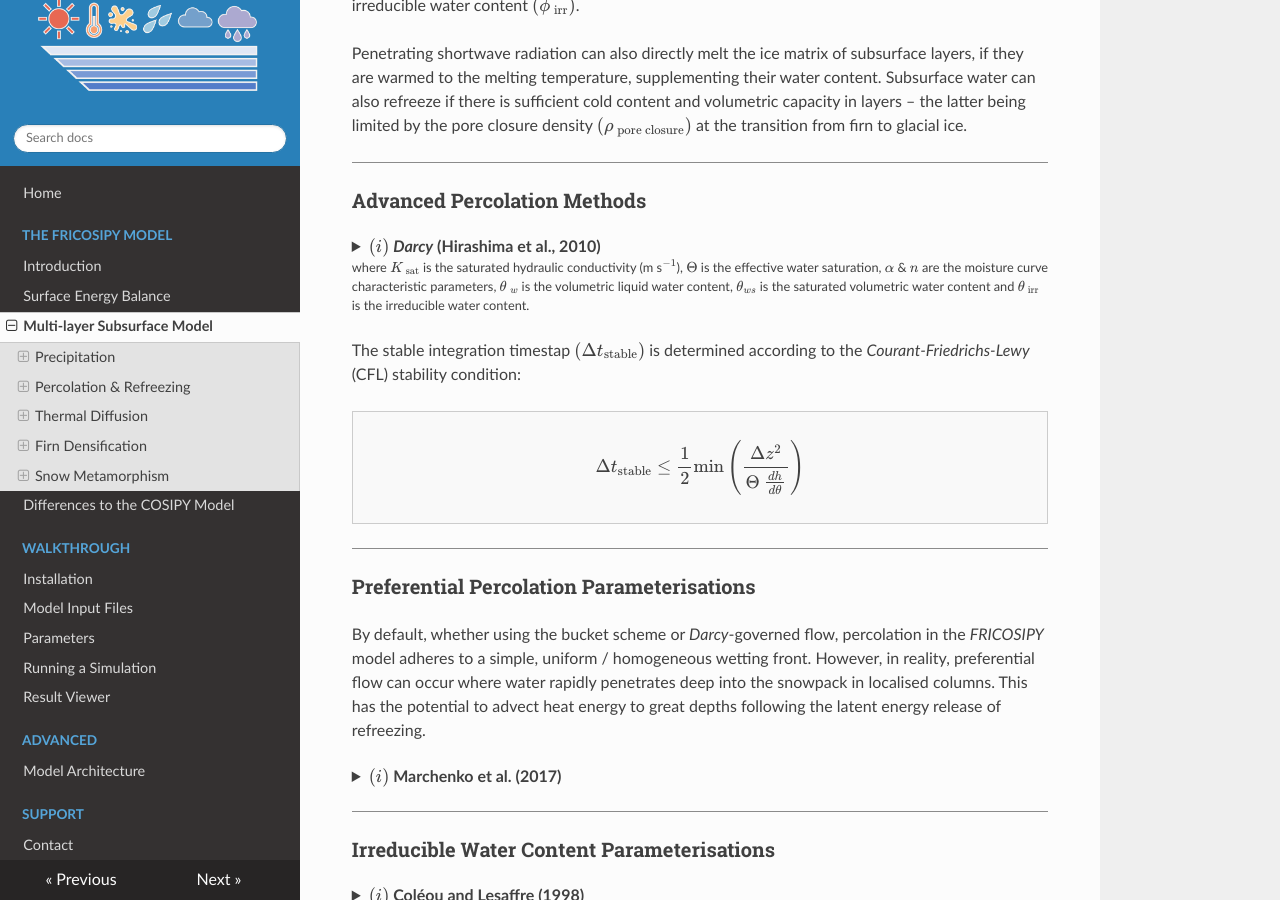
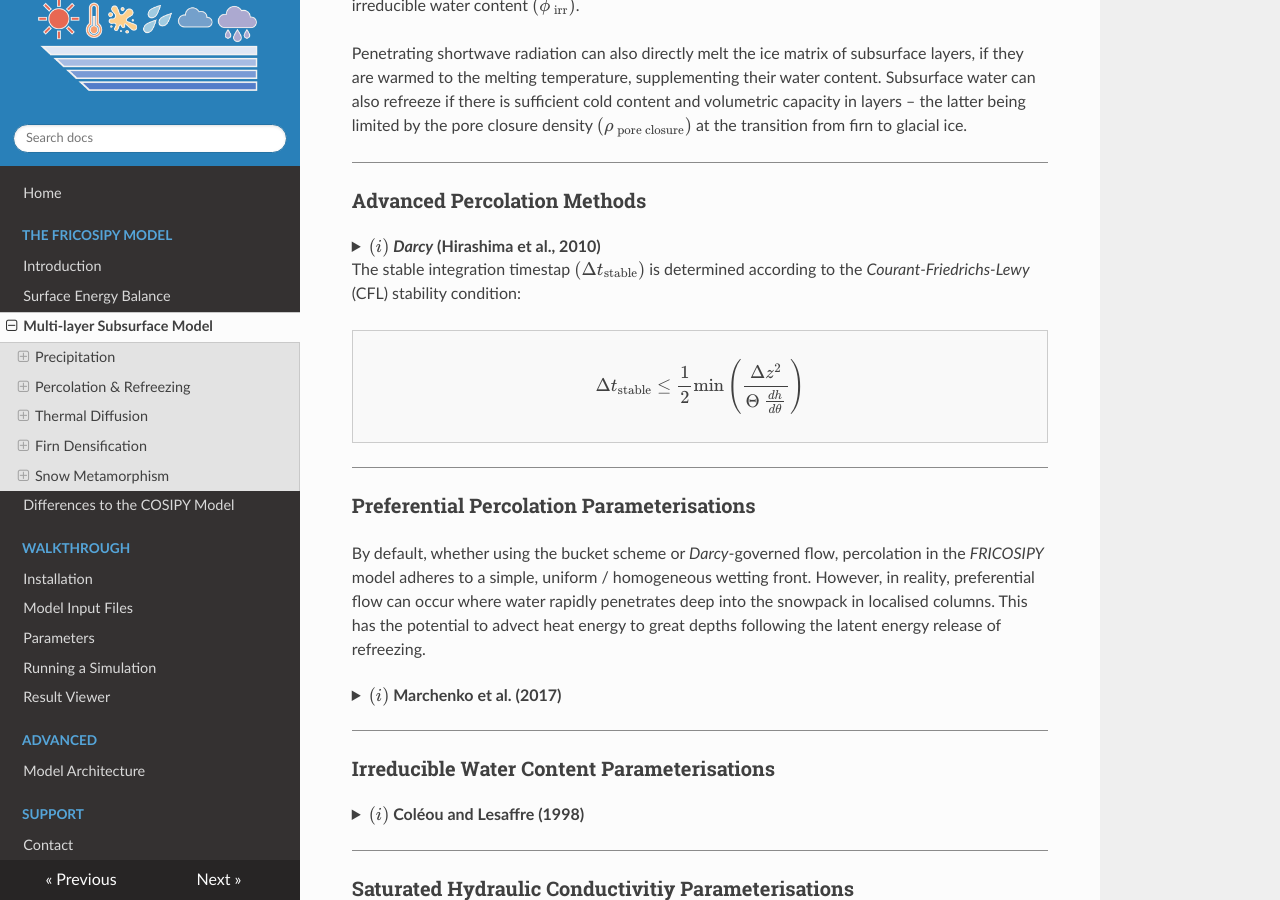
Before and after one commit to MarcusGastaldello/FRICOSIPY, an MkDocs documentation site: the page built from docs/subsurface_model.md, in a window 1280 px wide and 900 px high, scrolled down 2188 px. Built offline with MkDocs 1.6.1, drawn with Linux system fonts in a browser that asks for light colours; some of the changed lines change nothing that is shown.

Commit message:
Update subsurface_model.md

```diff
--- a/docs/subsurface_model.md
+++ b/docs/subsurface_model.md
@@ -127,6 +127,22 @@
     $$
 
     $$
+    h =
+    $$
+
+    $$
+    m = 1 - 1/n
+    $$
+
+    $$
+    n =
+    $$
+
+    $$
+    \alpha
+    $$
+
+    $$
     \Theta = \frac{\theta_{\:w} - \theta_{\:\text{ irr}}}{\theta_{\:ws} - \theta_{\:\text{ irr}}}
     $$
 
@@ -146,7 +162,6 @@
     However, this explicit scheme quickly becomes numerically unstable for large integration timesteps $(\Delta t)$. Therefore, the water transport model of [Hirashima et al. (2010)](https://doi.org/10.3189/1998AoG26-1-64-68)
 
     </div>
-    <small>where $K_\text{ sat}$ is the saturated hydraulic conductivity (m s$^{-1}$), $\Theta$ is the effective water saturation, $\alpha$ & $n$ are the moisture curve characteristic parameters, $\theta_{\:w}$ is the volumetric liquid water content, $\theta_{ws}$ is the saturated volumetric water content and $\theta_{\text{ irr}}$ is the irreducible water content. </small>
 
     The stable integration timestap $(\Delta t_{\text{stable}})$ is determined according to the *Courant-Friedrichs-Lewy* (CFL) stability condition:
 
```
